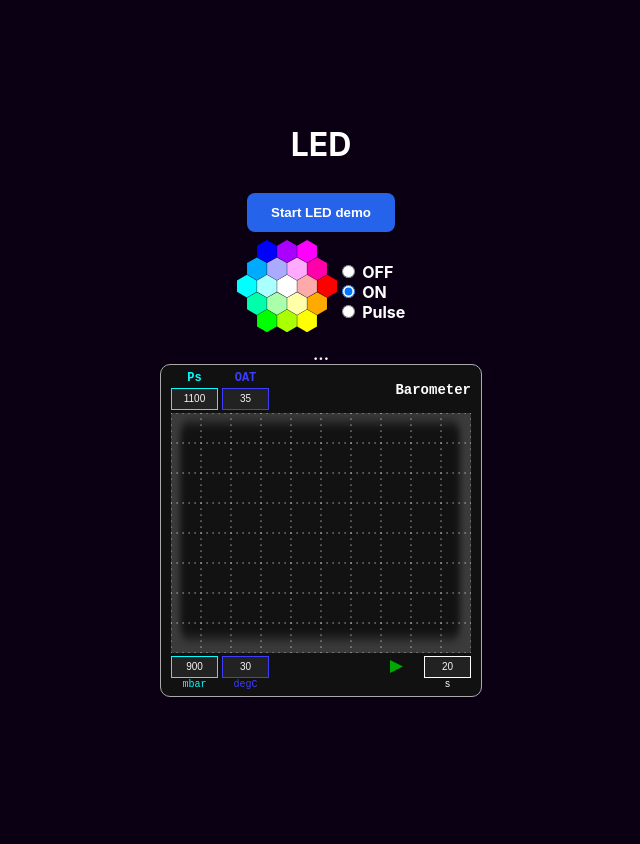
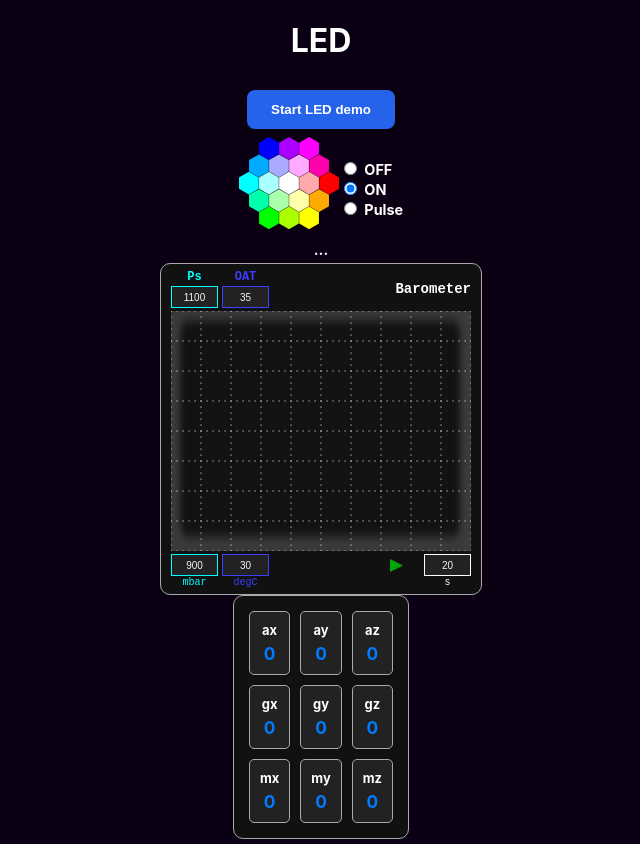
Before and after one commit to kherhozen/rpi-navioweb, a Flask app: page / in a window 1280 px wide. Shown: the whole page, without its empty margins (319-959 px from the left). Before the commit the page ends 697 px from the top, so only its background shows below. Run offline with Flask 3, Linux system fonts and the light colour scheme; data that the repository does not hold is empty; parts of the project's set-up code (start-up, migrations or seed data) failed here and were passed over.

Commit message:
improve imu display

```diff
--- a/static/imu.js
+++ b/static/imu.js
@@ -3,6 +3,23 @@ class IMUDisp {
     constructor(imuId) {
         this.isRunning = false;
         this.imuId = imuId;
+        this.signalsList = ['ax', 'ay', 'az', 'gx', 'gy', 'gz', 'mx', 'my', 'mz'];
+        this.imuElement = document.getElementById(imuId);
+        this.imuElement.innerHTML = `<div id="imu-matrix" class="matrix-container"></div>`
+        this.signalsList.forEach((signal, signalIndex) => {
+            const cell = document.createElement('div');
+            cell.className = "matrix-cell";
+            const cellLabel = document.createElement('span');
+            cellLabel.className = "label";
+            cellLabel.innerHTML = signal;
+            cell.appendChild(cellLabel);
+            const cellValue = document.createElement('span');
+            cellValue.className = "value";
+            cellValue.id = `val-${signal}`;
+            cellValue.innerHTML = 0.0;
+            cell.appendChild(cellValue);
+            document.getElementById("imu-matrix").appendChild(cell);
+        });
         this.eventSource = null;
         this.start = this.start.bind(this);
         this.stop = this.stop.bind(this);
@@ -13,7 +30,10 @@ class IMUDisp {
         this.eventSource = new EventSource('/events-imu');
         this.eventSource.onmessage = (event) => {
             try {
-                document.getElementById(this.imuId).innerHTML = event.data;
+                const values = JSON.parse(event.data);
+                this.signalsList.forEach((signal, signalIndex) => {
+                    document.getElementById(`val-${signal}`).innerHTML = values[signal].toFixed(3)
+                });
             } catch (e) {
                 console.error('Erreur lors de l\'analyse des données JSON:', e);
             }
--- a/static/style.css
+++ b/static/style.css
@@ -190,3 +190,42 @@ h1 {
 .scope-span-color {
   border-color: var(--span-color);
 }
+
+.matrix-container {
+  display: grid;
+  grid-template-columns: repeat(3, 1fr);
+  gap: 10px;
+  max-width: 400px;
+  padding: 15px;
+  background-color: #111;
+  border-radius: 10px;
+  border: solid #aaa 1px;
+}
+
+/* Styles pour chaque cellule de la matrice */
+.matrix-cell {
+  display: flex;
+  flex-direction: column;
+  align-items: center;
+  justify-content: center;
+  padding: 10px;
+  border: solid #aaa 1px;
+  background-color: #222;
+  border-radius: 5px;
+  box-shadow: 1px 1px 3px rgba(0, 0, 0, 0.1);
+}
+
+/* Styles pour l'étiquette (label) */
+.label {
+  font-size: 0.9em;
+  color: white;
+  margin-bottom: 5px;
+  font-weight: bold;
+}
+
+/* Styles pour la valeur */
+.value {
+  font-size: 1.2em;
+  color: #007bff;
+  font-weight: bold;
+}
```
